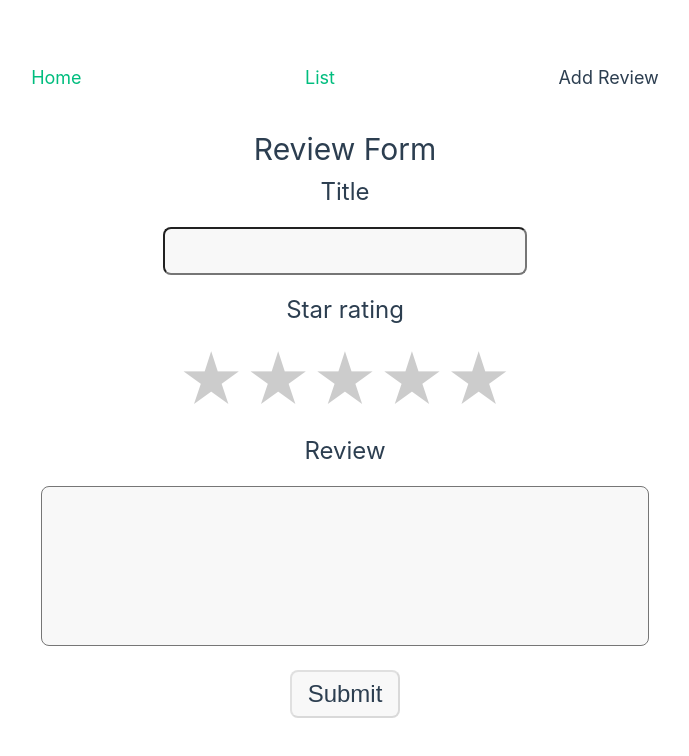
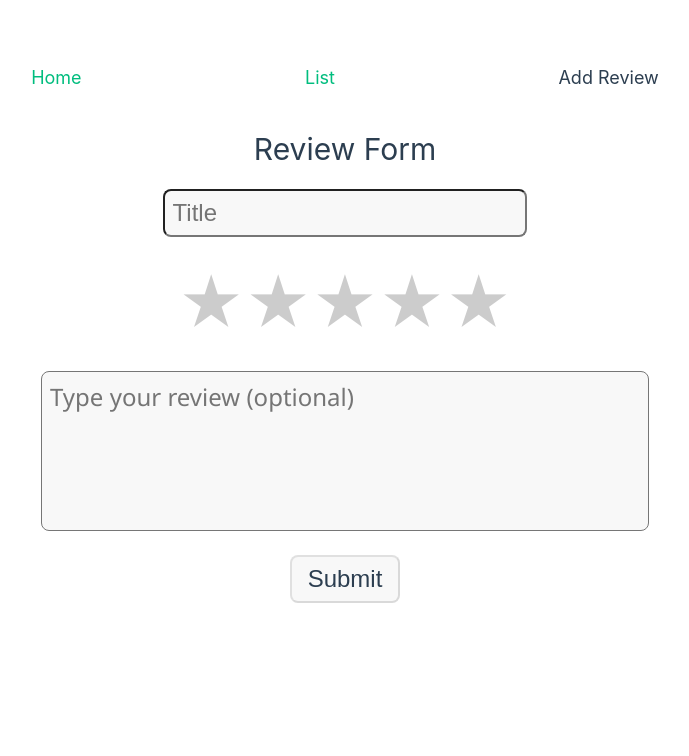
Before and after one commit to razorbanana/libraryL, a Vue app in the folder client/: page /form in a window 1280 px wide. Shown: the top 756 px of the page, without its empty margins (295-984 px from the left). Built offline with nearby package versions, Linux system fonts and the light colour scheme.

Commit message:
style: labels -> placeholders

```diff
--- a/client/src/assets/base.css
+++ b/client/src/assets/base.css
@@ -107,6 +107,7 @@ ul {
 }
 
 .input-container>textarea{
+  font-family: 'Segoe UI';
   background-color: var(--color-background-soft);
   color: var(--color-text);
   margin: 1rem auto;
--- a/client/src/components/inputs/StarRatingInput.vue
+++ b/client/src/components/inputs/StarRatingInput.vue
@@ -1,5 +1,4 @@
 <template>
-    <label>Star rating</label>
     <div class="star-rating">
         <span
         v-for="star in stars"
--- a/client/src/components/inputs/TitleSelectInput.vue
+++ b/client/src/components/inputs/TitleSelectInput.vue
@@ -1,7 +1,6 @@
 <template>
-    <label for="title">Title</label>
     <div class="search-container input-container">
-        <input type="text" name="title" required :value="query" @input="updateQuery" @focus="isFocused = true" @blur="isFocused = false">
+        <input type="text" placeholder="Title" name="title" required :value="query" @input="updateQuery" @focus="isFocused = true" @blur="isFocused = false">
         <ul class="books-list" v-if="isFocused && filteredBooks.length">
             <li v-for="book in filteredBooks" :key="book.id" :value="book.id" class="books-list__item" @mousedown.prevent="selectBook(book.title)">{{ book.title }}</li>
         </ul>
--- a/client/src/views/ReviewFormView.vue
+++ b/client/src/views/ReviewFormView.vue
@@ -6,10 +6,8 @@
                 <TitleSelectInput @update:value="title = $event"/>
                 <StarRatingInput  @update:value="starRating = $event"/>
                 <div class="input-container">
-                    <label for="review">Review</label>
-                    <textarea id="review" name="review" @input="updateReview"></textarea>
+                    <textarea id="review" placeholder="Type your review (optional)" name="review" @input="updateReview"></textarea>
                 </div>
-                <span>{{review}}</span>
                 <button type="submit">Submit</button>
             </form>
         </div>
```
